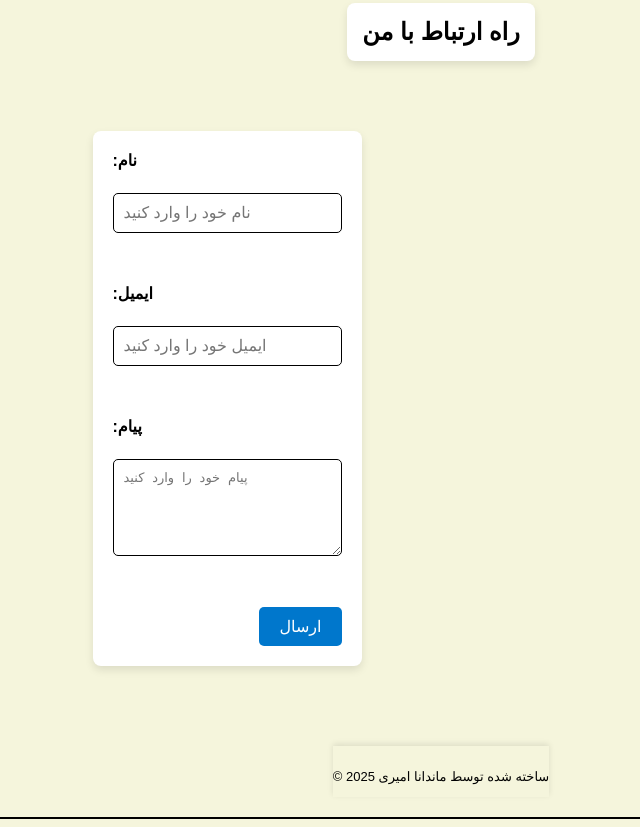
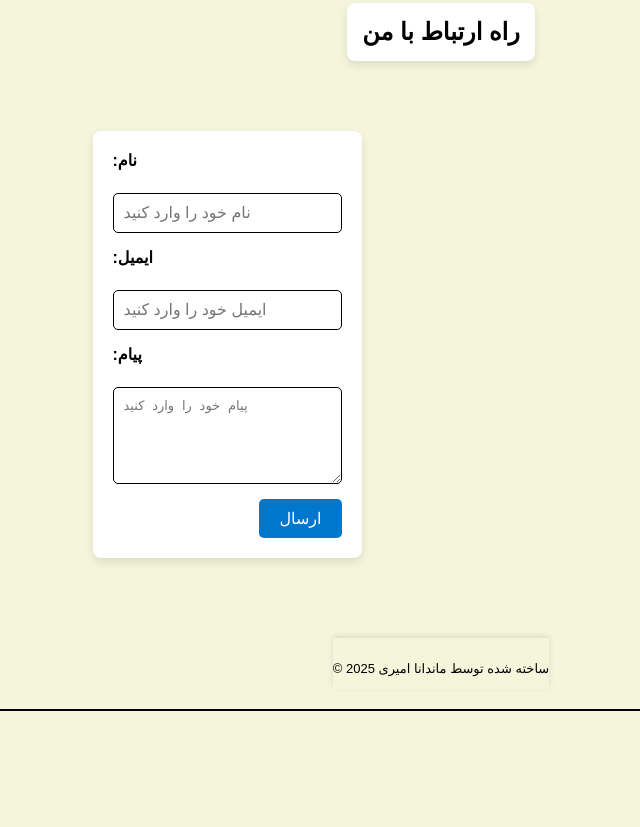
Before and after one commit to mandanaamiri/website, a plain HTML site: page contact.html in a window 1280 px wide. Shown: the part 478-1305 px from the top of the page, without its empty margins (199-839 px from the left). After the commit the page ends 1197 px from the top, so only its background shows below. Drawn offline with Linux system fonts and the light colour scheme.

Commit message:
Update contact.html

```diff
--- a/contact.html
+++ b/contact.html
@@ -22,21 +22,21 @@
 
     <form action="#" method="post">
         <label for="name">نام:</label><br>
-        <input type="text" id="name" name="name" placeholder="نام خود را وارد کنید"><br><br>
+        <input type="text" id="name" name="name" placeholder="نام خود را وارد کنید">
 
         <label for="email">ایمیل:</label><br>
-        <input type="email" id="email" name="email" placeholder="ایمیل خود را وارد کنید"><br><br>
+        <input type="email" id="email" name="email" placeholder="ایمیل خود را وارد کنید">
 
         <label for="message">پیام:</label><br>
-        <textarea id="message" name="message" rows="5" placeholder="پیام خود را وارد کنید"></textarea><br><br>
+        <textarea id="message" name="message" rows="5" placeholder="پیام خود را وارد کنید"></textarea>
 
         <button type="submit">ارسال</button>
     </form>
-    <br><br><br><br><br><br><br><br><br><br><br>
     </main>
 
     <footer>
         <p>ساخته شده توسط ماندانا امیری 2025 ©</p>
     </footer>
 </body>
+
 </html>
```
